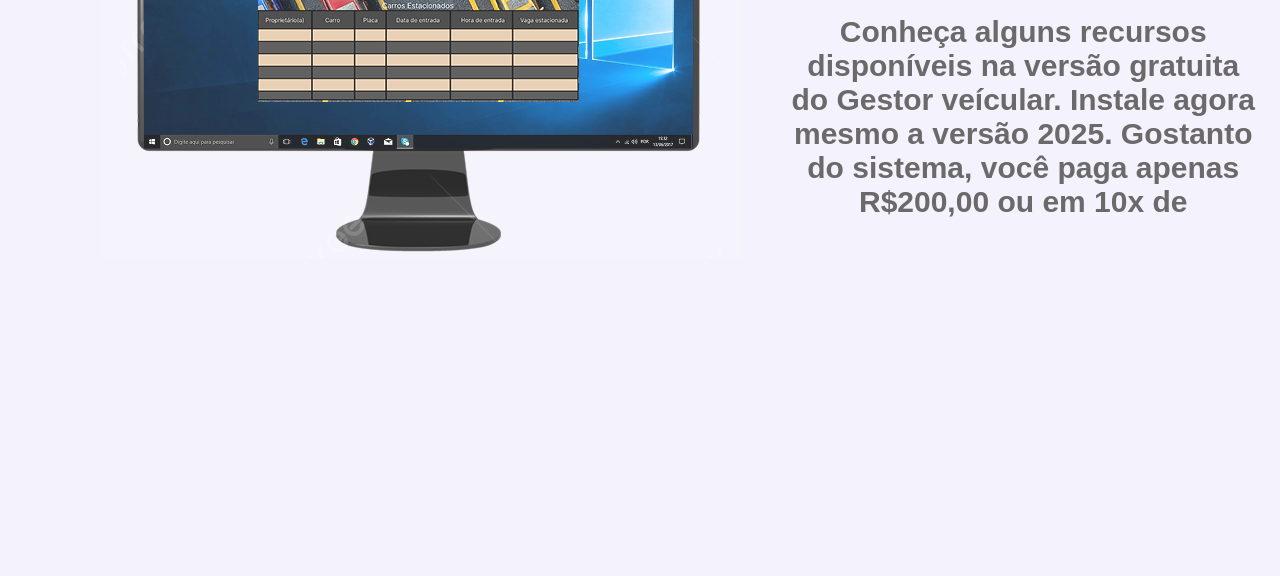
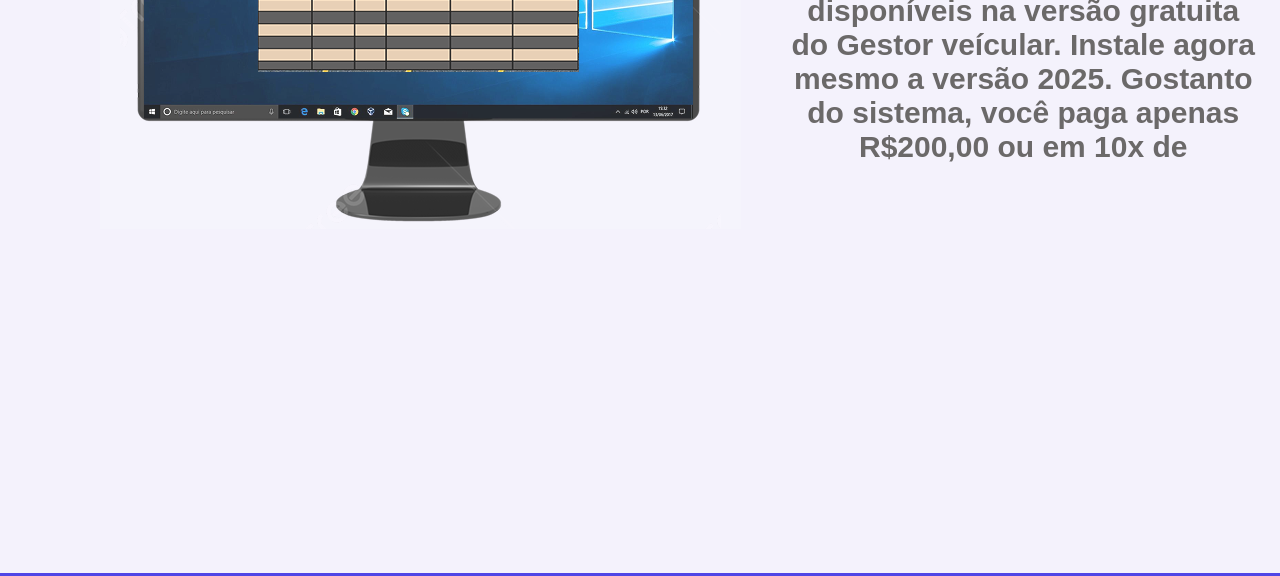
Before and after one commit to Nephyro/webseguro, a plain HTML site: page index.html in a window 1280 px wide. Shown: the part 597-1173 px from the top of the page. Before the commit the page ends 860 px from the top, so only its background shows below. Drawn offline with Linux system fonts and the light colour scheme.

Commit message:
atualizando página

```diff
--- a/index.html
+++ b/index.html
@@ -14,7 +14,7 @@
             <h1>Gestor Veícular</h1>
         </div>
         <div class="navbar">
-            <a href="">
+            <a href="#casa">
                 <h3>Home</h3>
             </a>
             <a href="">
@@ -33,6 +33,7 @@
         <div class="barra"></div>
     </header>
     <main>
+        <section id="casa">
             <div class="image-container">
                 <img src="img/image 4.png" alt="fundobonito">
                 <div class="texto-sobreposto">
@@ -43,6 +44,7 @@
                     </a>
                 </div>
             </div>
+        </section>
 
         <div class="introducao">
             <div>
@@ -60,6 +62,8 @@
                         R$200,00 ou em 10x de </h4>
                 </div>
             </div>
+            <div class="barra2"></div>
+        </div>
     </main>
     <footer></footer>
 </body>
--- a/style.css
+++ b/style.css
@@ -34,12 +34,13 @@ header {
 }
 
 .navbar h3 {
-    transition: transform 1s ease;
+    transition: transform 1s ease, color 0.5s ease;
     cursor: pointer;
 }
 
 .navbar h3:hover {
     transform: scale(1.2);
+    color: #404CCD;
 }
 
 .header-efeito {
@@ -147,6 +148,7 @@ body {
     justify-content: space-between;
     width: 90vw;
     margin-left: 100px;
+    height: 50vh;
 }
 
 .texto {
@@ -164,6 +166,19 @@ body {
     width: 37vw;
     color: #6B6969;
     margin-top: 30px;
+    margin-bottom: 50px;
+}
+
+.barra2 {
+    position: absolute;
+    top: 970px;
+    bottom: 0;
+    left: 0;
+    height: 3px;
+    width: 100%;
+    background: #4f46e6;
+    opacity: 1;
+    margin-top: 200px;
 }
 
 /* ========================================== */
```
Lines whose indentation alone changed are shown as unchanged.
